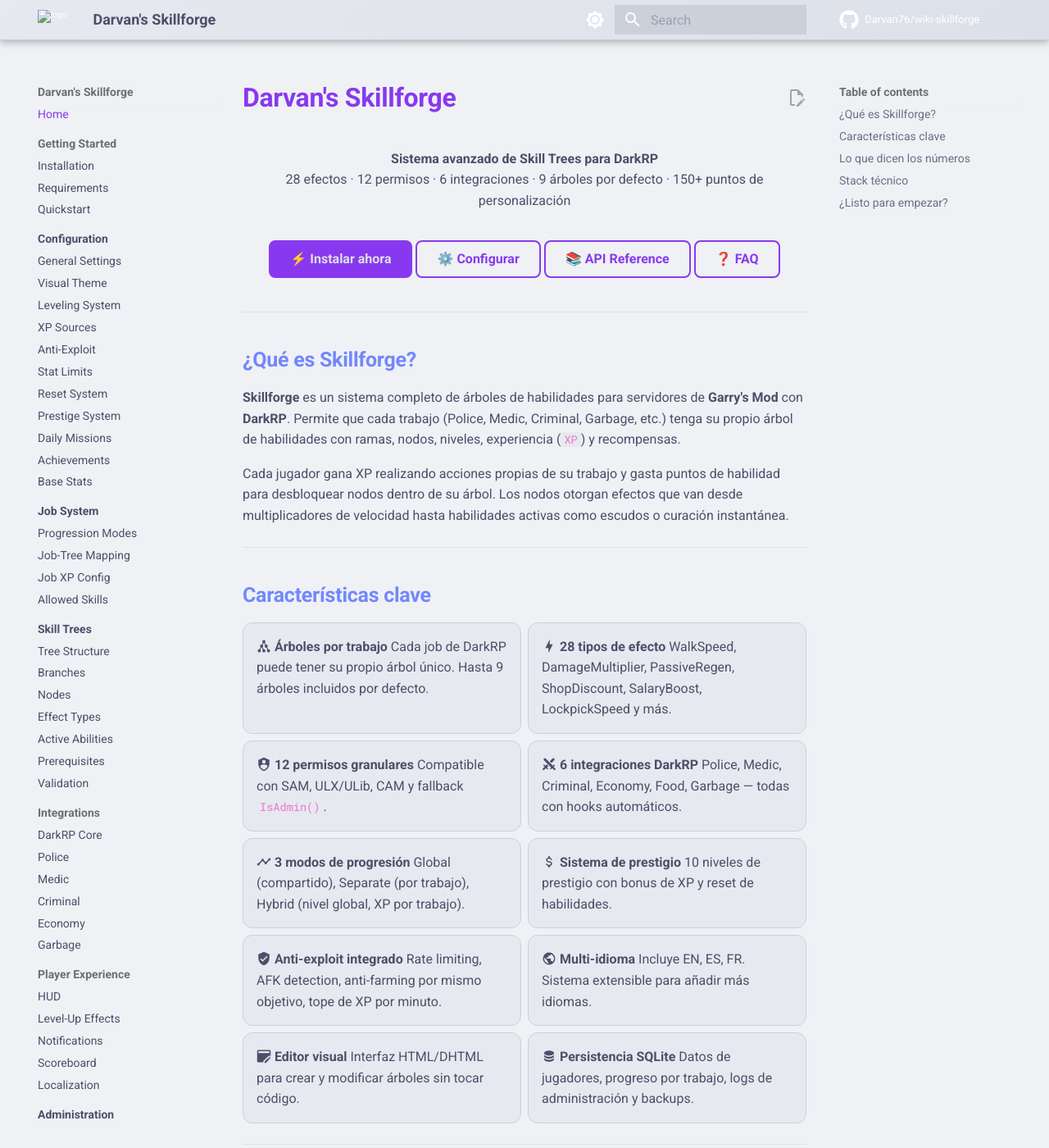
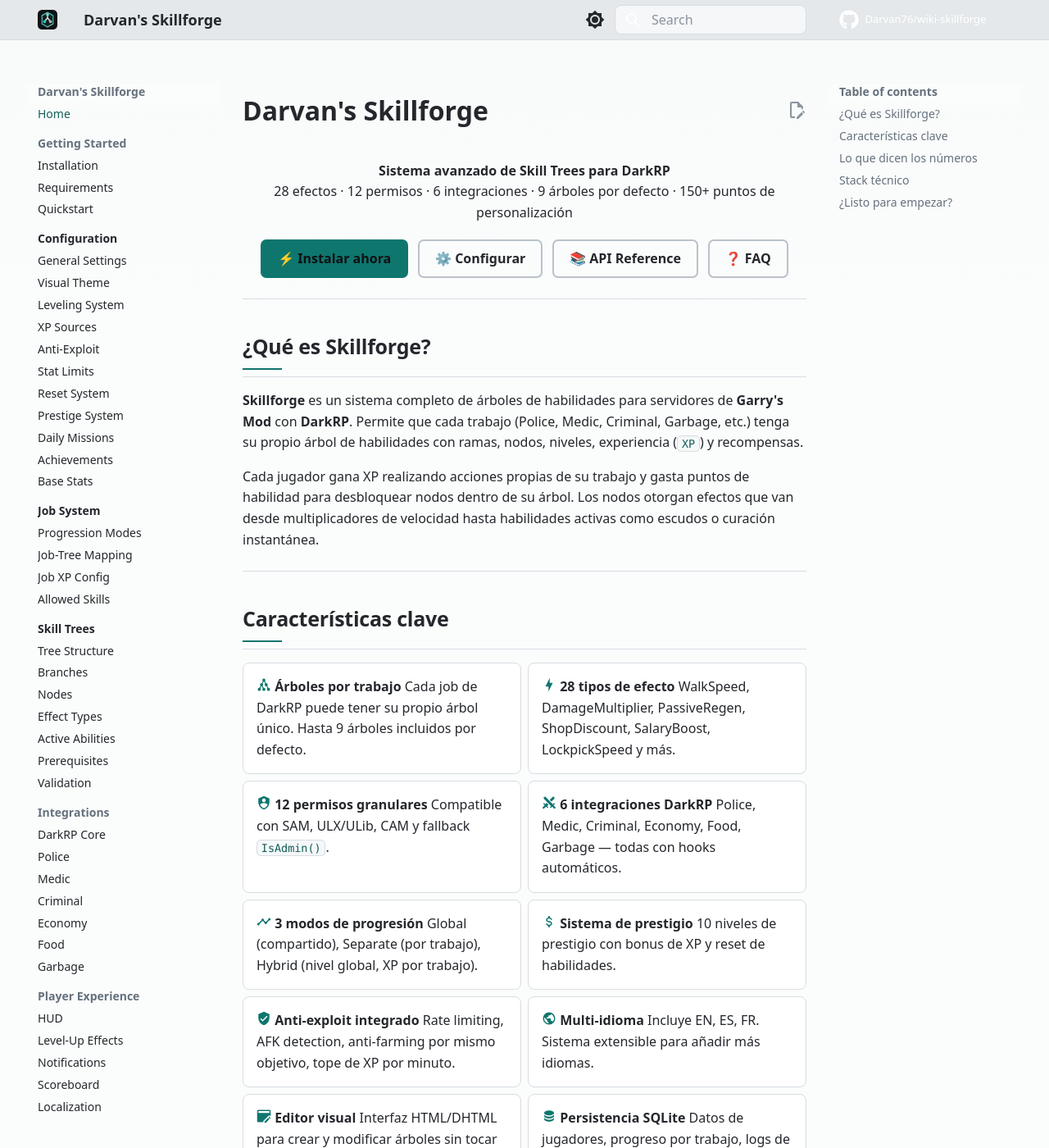
Before and after one commit to Darvan76/wiki-skillforge, an MkDocs documentation site: the page built from docs/index.md, in a window 1280 px wide and 1400 px high. Shown: the whole window at 82% size. Built offline with MkDocs 1.6.1 and Material for MkDocs 9.7.7, drawn with Linux system fonts in a browser that asks for light colours; comment, search, counter and statistics services are not loaded.

Commit message:
Refresh wiki visual theme

```diff
--- a/docs/index.md
+++ b/docs/index.md
@@ -5,12 +5,12 @@
   28 efectos · 12 permisos · 6 integraciones · 9 árboles por defecto · 150+ puntos de personalización
 </p>
 
-<div class="hero-actions" markdown>
-[⚡ Instalar ahora](getting-started/installation.md){ .md-button .md-button--primary }
-[⚙️ Configurar](configuration/index.md){ .md-button }
-[📚 API Reference](developer/api-reference.md){ .md-button }
-[❓ FAQ](faq.md){ .md-button }
-</div>
+<p align="center" class="hero-actions">
+  <a href="https://darvan76.github.io/wiki-skillforge/getting-started/installation/" class="md-button md-button--primary">⚡ Instalar ahora</a>
+  <a href="https://darvan76.github.io/wiki-skillforge/configuration/" class="md-button">⚙️ Configurar</a>
+  <a href="https://darvan76.github.io/wiki-skillforge/developer/api-reference/" class="md-button">📚 API Reference</a>
+  <a href="https://darvan76.github.io/wiki-skillforge/faq/" class="md-button">❓ FAQ</a>
+</p>
 
 ---
 
@@ -90,8 +90,8 @@
 
 Sigue la [guía de instalación](getting-started/installation.md) para instalar Skillforge en tu servidor, o explora la [documentación de configuración](configuration/index.md) para personalizar cada aspecto del sistema.
 
-<div class="hero-actions" markdown>
-[🚀 Comenzar](getting-started/installation.md){ .md-button .md-button--primary }
-[📋 Changelog](changelog.md){ .md-button }
-[🗺️ Roadmap](roadmap.md){ .md-button }
-</div>
+<p align="center" class="hero-actions">
+  <a href="https://darvan76.github.io/wiki-skillforge/getting-started/installation/" class="md-button md-button--primary">🚀 Comenzar</a>
+  <a href="https://darvan76.github.io/wiki-skillforge/changelog/" class="md-button">📋 Changelog</a>
+  <a href="https://darvan76.github.io/wiki-skillforge/roadmap/" class="md-button">🗺️ Roadmap</a>
+</p>
--- a/docs/stylesheets/extra.css
+++ b/docs/stylesheets/extra.css
@@ -1,337 +1,416 @@
 :root {
-  --ctp-mauve: #cba6f7;
-  --ctp-teal: #94e2d5;
-  --ctp-pink: #f5c2e7;
-  --ctp-lavender: #b4befe;
-  --ctp-sapphire: #74c7ec;
-  --ctp-green: #a6e3a1;
-  --ctp-yellow: #f9e2af;
-  --ctp-peach: #fab387;
-  --ctp-red: #f38ba8;
-  --ctp-text: #cdd6f4;
-  --ctp-subtext0: #a6adc8;
-  --ctp-overlay0: #6c7086;
-  --ctp-surface0: #313244;
-  --ctp-surface1: #45475a;
-  --ctp-surface2: #585b70;
-  --ctp-base: #1e1e2e;
-  --ctp-mantle: #181825;
-  --ctp-crust: #11111b;
-}
-
-[data-md-color-scheme="default"] {
-  --ctp-mauve: #8839ef;
-  --ctp-teal: #179299;
-  --ctp-pink: #ea76cb;
-  --ctp-lavender: #7287fd;
-  --ctp-sapphire: #209fb5;
-  --ctp-green: #40a02b;
-  --ctp-yellow: #df8e1d;
-  --ctp-peach: #fe640b;
-  --ctp-red: #d20f39;
-  --ctp-text: #4c4f69;
-  --ctp-subtext0: #6c6f85;
-  --ctp-overlay0: #9ca0b0;
-  --ctp-surface0: #ccd0da;
-  --ctp-surface1: #bcc0cc;
-  --ctp-surface2: #acb0be;
-  --ctp-base: #eff1f5;
-  --ctp-mantle: #e6e9ef;
-  --ctp-crust: #dce0e8;
-}
-
-[data-md-color-scheme="default"] {
-  --md-primary-fg-color: var(--ctp-mauve);
-  --md-accent-fg-color: var(--ctp-teal);
-  --md-typeset-a-color: var(--ctp-teal);
-  --md-default-fg-color: var(--ctp-text);
-  --md-default-bg-color: var(--ctp-base);
-  --md-code-bg-color: var(--ctp-mantle);
-  --md-code-fg-color: var(--ctp-text);
-  --md-footer-bg-color: var(--ctp-crust);
-  --md-footer-bg-color--dark: var(--ctp-crust);
+  --sf-accent: #0f766e;
+  --sf-accent-strong: #115e59;
+  --sf-accent-muted: #ccfbf1;
+  --sf-info: #2563eb;
+  --sf-success: #15803d;
+  --sf-warning: #b45309;
+  --sf-danger: #dc2626;
+  --sf-text: #24272c;
+  --sf-muted: #65717d;
+  --sf-faint: #8a949f;
+  --sf-border: #d7dde3;
+  --sf-border-strong: #b9c2ca;
+  --sf-panel: #ffffff;
+  --sf-panel-muted: #f5f7f8;
+  --sf-surface: #eceff2;
+  --sf-base: #fbfcfc;
+  --sf-rail: #e4e8eb;
+  --sf-inverse: #0f1113;
+  --sf-shadow: 0 14px 36px rgba(15, 17, 19, 0.08);
+  --sf-shadow-soft: 0 8px 20px rgba(15, 17, 19, 0.06);
 }
 
 [data-md-color-scheme="slate"] {
-  --md-primary-fg-color: var(--ctp-mauve);
-  --md-accent-fg-color: var(--ctp-teal);
-  --md-typeset-a-color: var(--ctp-teal);
-  --md-default-fg-color: var(--ctp-text);
-  --md-default-bg-color: var(--ctp-base);
-  --md-code-bg-color: var(--ctp-mantle);
-  --md-code-fg-color: var(--ctp-text);
-  --md-footer-bg-color: var(--ctp-crust);
-  --md-footer-bg-color--dark: var(--ctp-crust);
+  --sf-accent: #23c7b8;
+  --sf-accent-strong: #7dd3c7;
+  --sf-accent-muted: #173f3c;
+  --sf-info: #8fb7ff;
+  --sf-success: #7ad48f;
+  --sf-warning: #f0bf68;
+  --sf-danger: #ff8f9a;
+  --sf-text: #e7e9ec;
+  --sf-muted: #a8b0b9;
+  --sf-faint: #77818b;
+  --sf-border: #2e3338;
+  --sf-border-strong: #434a51;
+  --sf-panel: #181b1f;
+  --sf-panel-muted: #202429;
+  --sf-surface: #15181b;
+  --sf-base: #101214;
+  --sf-rail: #0b0d0f;
+  --sf-inverse: #f7faf9;
+  --sf-shadow: 0 18px 48px rgba(0, 0, 0, 0.32);
+  --sf-shadow-soft: 0 10px 28px rgba(0, 0, 0, 0.24);
+}
+
+[data-md-color-scheme="default"],
+[data-md-color-scheme="slate"] {
+  --md-primary-fg-color: var(--sf-rail);
+  --md-primary-fg-color--light: var(--sf-panel-muted);
+  --md-primary-fg-color--dark: var(--sf-rail);
+  --md-accent-fg-color: var(--sf-accent);
+  --md-typeset-a-color: var(--sf-accent);
+  --md-default-fg-color: var(--sf-text);
+  --md-default-fg-color--light: var(--sf-muted);
+  --md-default-fg-color--lighter: var(--sf-faint);
+  --md-default-bg-color: var(--sf-base);
+  --md-code-bg-color: var(--sf-panel-muted);
+  --md-code-fg-color: var(--sf-text);
+  --md-footer-bg-color: var(--sf-rail);
+  --md-footer-bg-color--dark: var(--sf-rail);
+  --md-text-font: ui-sans-serif, system-ui, -apple-system, BlinkMacSystemFont, "Segoe UI", sans-serif;
+  --md-code-font: "SFMono-Regular", Consolas, "Liberation Mono", monospace;
+}
+
+body {
+  background: var(--sf-base);
 }
 
 .md-header {
-  background: linear-gradient(135deg, var(--ctp-mantle) 0%, var(--ctp-crust) 100%);
-  border-bottom: 1px solid var(--ctp-surface0);
+  background: var(--sf-rail);
+  border-bottom: 1px solid var(--sf-border);
+  box-shadow: none;
+}
+
+.md-header__title,
+.md-header__button,
+.md-header__topic,
+.md-tabs__link {
+  color: var(--sf-text);
+}
+
+.md-header__button:hover,
+.md-header__topic:hover {
+  color: var(--sf-accent-strong);
 }
 
 .md-tabs {
-  background: linear-gradient(135deg, var(--ctp-mantle) 0%, var(--ctp-crust) 100%);
-  border-bottom: 1px solid var(--ctp-surface0);
-}
-
-.md-header__title {
-  color: var(--ctp-text);
+  background: var(--sf-rail);
+  border-bottom: 1px solid var(--sf-border);
 }
 
 .md-tabs__link {
-  color: var(--ctp-subtext0);
+  opacity: 0.72;
 }
 
 .md-tabs__link--active,
 .md-tabs__link:hover {
-  color: var(--ctp-mauve);
+  color: var(--sf-accent-strong);
+  opacity: 1;
+}
+
+.md-main {
+  background:
+    linear-gradient(180deg, color-mix(in srgb, var(--sf-panel-muted) 34%, transparent) 0, transparent 18rem),
+    var(--sf-base);
+}
+
+.md-content__inner {
+  padding-top: 1.35rem;
+}
+
+.md-typeset {
+  color: var(--sf-text);
 }
 
 .md-typeset h1 {
-  color: var(--ctp-mauve);
-  font-weight: 800;
+  color: var(--sf-text);
+  font-weight: 760;
+  letter-spacing: 0;
 }
 
 .md-typeset h2 {
-  color: var(--ctp-lavender);
+  border-bottom: 1px solid var(--sf-border);
+  color: var(--sf-text);
   font-weight: 700;
+  padding-bottom: 0.42rem;
+}
+
+.md-typeset h2::after {
+  background: var(--sf-accent);
+  content: "";
+  display: block;
+  height: 2px;
+  margin-top: 0.42rem;
+  width: 2.4rem;
 }
 
 .md-typeset h3 {
-  color: var(--ctp-subtext0);
-  font-weight: 600;
+  color: var(--sf-muted);
+  font-weight: 650;
+}
+
+.md-typeset hr {
+  border-bottom-color: var(--sf-border);
 }
 
 .md-typeset a {
-  color: var(--ctp-teal);
+  color: var(--sf-accent);
+  text-decoration-color: color-mix(in srgb, var(--sf-accent) 34%, transparent);
+  text-underline-offset: 0.14em;
 }
 
 .md-typeset a:hover {
-  color: var(--ctp-sapphire);
+  color: var(--sf-accent-strong);
+  text-decoration-color: var(--sf-accent-strong);
 }
 
 .md-typeset code {
-  border-radius: 4px;
-  font-size: 0.85em;
-  background-color: var(--ctp-mantle);
-  color: var(--ctp-pink);
+  background-color: var(--sf-panel-muted);
+  border: 1px solid var(--sf-border);
+  border-radius: 5px;
+  color: var(--sf-accent-strong);
+  font-size: 0.84em;
+  padding: 0.12em 0.36em;
+}
+
+.md-typeset pre {
+  background-color: var(--sf-panel-muted);
+  border: 1px solid var(--sf-border);
+  border-radius: 8px;
+  box-shadow: var(--sf-shadow-soft);
 }
 
 .md-typeset pre > code {
-  border-left: 3px solid var(--ctp-mauve);
-  color: var(--ctp-text);
+  border-left: 3px solid var(--sf-accent);
+  color: var(--sf-text);
 }
 
-.md-typeset .admonition {
+.md-typeset .admonition,
+.md-typeset details {
+  background: var(--sf-panel);
+  border-color: var(--sf-border);
   border-radius: 8px;
-  box-shadow: 0 2px 8px rgba(0, 0, 0, 0.15);
+  box-shadow: var(--sf-shadow-soft);
 }
 
 .md-typeset .admonition.note,
 .md-typeset details.note {
-  border-color: var(--ctp-sapphire);
+  border-color: var(--sf-info);
 }
 
 .md-typeset .admonition.note > .admonition-title,
 .md-typeset details.note > summary {
-  background-color: color-mix(in srgb, var(--ctp-sapphire) 15%, transparent);
-  border-color: var(--ctp-sapphire);
-  color: var(--ctp-sapphire);
+  background-color: color-mix(in srgb, var(--sf-info) 14%, transparent);
+  border-color: var(--sf-info);
+  color: var(--sf-info);
 }
 
 .md-typeset .admonition.tip,
 .md-typeset details.tip {
-  border-color: var(--ctp-green);
+  border-color: var(--sf-success);
 }
 
 .md-typeset .admonition.tip > .admonition-title,
 .md-typeset details.tip > summary {
-  background-color: color-mix(in srgb, var(--ctp-green) 15%, transparent);
-  border-color: var(--ctp-green);
-  color: var(--ctp-green);
+  background-color: color-mix(in srgb, var(--sf-success) 14%, transparent);
+  border-color: var(--sf-success);
+  color: var(--sf-success);
 }
 
 .md-typeset .admonition.warning,
 .md-typeset details.warning {
-  border-color: var(--ctp-yellow);
+  border-color: var(--sf-warning);
 }
 
 .md-typeset .admonition.warning > .admonition-title,
 .md-typeset details.warning > summary {
-  background-color: color-mix(in srgb, var(--ctp-yellow) 15%, transparent);
-  border-color: var(--ctp-yellow);
-  color: var(--ctp-yellow);
+  background-color: color-mix(in srgb, var(--sf-warning) 16%, transparent);
+  border-color: var(--sf-warning);
+  color: var(--sf-warning);
 }
 
 .md-typeset .admonition.danger,
 .md-typeset details.danger {
-  border-color: var(--ctp-red);
+  border-color: var(--sf-danger);
 }
 
 .md-typeset .admonition.danger > .admonition-title,
 .md-typeset details.danger > summary {
-  background-color: color-mix(in srgb, var(--ctp-red) 15%, transparent);
-  border-color: var(--ctp-red);
-  color: var(--ctp-red);
+  background-color: color-mix(in srgb, var(--sf-danger) 14%, transparent);
+  border-color: var(--sf-danger);
+  color: var(--sf-danger);
 }
 
 .md-typeset table:not([class]) {
+  background: var(--sf-panel);
+  border: 1px solid var(--sf-border);
   border-radius: 8px;
+  box-shadow: var(--sf-shadow-soft);
   overflow: hidden;
-  box-shadow: 0 2px 8px rgba(0, 0, 0, 0.15);
 }
 
 .md-typeset table:not([class]) th {
-  background-color: var(--ctp-surface0);
-  color: var(--ctp-mauve);
+  background-color: var(--sf-panel-muted);
+  color: var(--sf-text);
   font-weight: 700;
 }
 
 .md-typeset table:not([class]) td {
-  border-top: 1px solid var(--ctp-surface1);
+  border-top: 1px solid var(--sf-border);
 }
 
 .md-typeset table:not([class]) tr:hover {
-  background-color: color-mix(in srgb, var(--ctp-mauve) 5%, transparent);
+  background-color: color-mix(in srgb, var(--sf-accent) 7%, transparent);
 }
 
 .md-typeset .grid.cards > ul > li {
-  border-radius: 12px;
-  border: 1px solid var(--ctp-surface0);
-  background-color: var(--ctp-mantle);
-  transition: transform 0.2s ease, box-shadow 0.2s ease, border-color 0.2s ease;
+  background: var(--sf-panel);
+  border: 1px solid var(--sf-border);
+  border-radius: 8px;
+  box-shadow: none;
+  transition: border-color 0.18s ease, box-shadow 0.18s ease, transform 0.18s ease;
 }
 
 .md-typeset .grid.cards > ul > li:hover {
+  border-color: var(--sf-border-strong);
+  box-shadow: var(--sf-shadow);
   transform: translateY(-2px);
-  box-shadow: 0 8px 24px rgba(0, 0, 0, 0.25);
-  border-color: var(--ctp-surface2);
+}
+
+.md-typeset .grid.cards > ul > li .twemoji {
+  color: var(--sf-accent);
 }
 
 .md-typeset .task-list-control .task-list-indicator::before {
-  background-color: var(--ctp-mauve);
+  background-color: var(--sf-accent);
 }
 
 .md-typeset .md-button {
-  border-radius: 8px;
-  font-weight: 700;
-  padding: 0.5em 1.5em;
-  transition: all 0.2s ease;
+  border-color: var(--sf-border-strong);
+  border-radius: 7px;
+  color: var(--sf-text);
+  font-weight: 680;
+  padding: 0.54em 1.18em;
+  transition: background-color 0.18s ease, border-color 0.18s ease, box-shadow 0.18s ease, color 0.18s ease, transform 0.18s ease;
 }
 
 .md-typeset .md-button--primary {
-  background-color: var(--ctp-mauve);
-  border-color: var(--ctp-mauve);
-  color: var(--ctp-crust) !important;
+  background-color: var(--sf-accent);
+  border-color: var(--sf-accent);
+  color: var(--sf-inverse) !important;
+}
+
+[data-md-color-scheme="slate"] .md-typeset .md-button--primary {
+  color: #08110f !important;
 }
 
 .md-typeset .md-button--primary:hover {
-  background-color: color-mix(in srgb, var(--ctp-mauve) 85%, black);
-  border-color: color-mix(in srgb, var(--ctp-mauve) 85%, black);
+  background-color: var(--sf-accent-strong);
+  border-color: var(--sf-accent-strong);
+  box-shadow: 0 10px 24px color-mix(in srgb, var(--sf-accent) 28%, transparent);
+  color: var(--sf-inverse) !important;
   transform: translateY(-1px);
-  box-shadow: 0 4px 12px color-mix(in srgb, var(--ctp-mauve) 30%, transparent);
+}
+
+[data-md-color-scheme="slate"] .md-typeset .md-button--primary:hover {
+  color: #06100e !important;
 }
 
 .md-typeset .md-button:not(.md-button--primary):hover {
-  border-color: var(--ctp-mauve);
-  color: var(--ctp-mauve);
+  background-color: color-mix(in srgb, var(--sf-accent) 8%, transparent);
+  border-color: var(--sf-accent);
+  color: var(--sf-accent-strong);
 }
 
 .md-nav__link:hover,
-.md-nav__link--active {
-  color: var(--ctp-mauve);
-}
-
+.md-nav__link--active,
 .md-nav__item .md-nav__link--active {
-  color: var(--ctp-mauve);
+  color: var(--sf-accent-strong);
 }
 
 .md-search__form {
+  background-color: var(--sf-panel-muted);
+  border: 1px solid var(--sf-border);
   border-radius: 8px;
+  box-shadow: none;
+}
+
+.md-search__form:hover {
+  border-color: var(--sf-border-strong);
 }
 
 .md-search__input {
-  background-color: var(--ctp-surface0);
-  color: var(--ctp-text);
+  background-color: transparent;
+  color: var(--sf-text);
 }
 
 .md-search__input::placeholder {
-  color: var(--ctp-overlay0);
+  color: var(--sf-faint);
 }
 
 .md-search-result__meta {
-  background-color: var(--ctp-mantle);
-  color: var(--ctp-subtext0);
+  background-color: var(--sf-panel-muted);
+  color: var(--sf-muted);
 }
 
 .pagination__page--current {
-  background-color: var(--ctp-mauve);
-  color: var(--ctp-crust);
+  background-color: var(--sf-accent);
+  color: var(--sf-inverse);
 }
 
 .md-sidebar--secondary .md-nav__link {
-  color: var(--ctp-subtext0);
+  color: var(--sf-muted);
 }
 
 .md-sidebar--secondary .md-nav__link--active {
-  color: var(--ctp-mauve);
-  border-right: 2px solid var(--ctp-mauve);
+  border-right: 2px solid var(--sf-accent);
+  color: var(--sf-accent-strong);
 }
 
 .md-typeset mark {
-  background-color: color-mix(in srgb, var(--ctp-yellow) 40%, transparent);
-  color: var(--ctp-text);
+  background-color: color-mix(in srgb, var(--sf-warning) 28%, transparent);
+  color: var(--sf-text);
 }
 
 .md-footer {
-  background-color: var(--ctp-crust);
-  border-top: 1px solid var(--ctp-surface0);
+  background-color: var(--sf-rail);
+  border-top: 1px solid var(--sf-border);
 }
 
 .md-footer-meta {
-  background-color: var(--ctp-crust);
+  background-color: var(--sf-rail);
 }
 
-.md-footer-copyright {
-  color: var(--ctp-overlay0);
-}
-
+.md-footer-copyright,
 .md-footer-social {
-  color: var(--ctp-overlay0);
+  color: var(--sf-faint);
 }
 
 .md-typeset .tag {
-  border-radius: 4px;
+  border: 1px solid var(--sf-border);
+  border-radius: 5px;
+  font-size: 0.75em;
+  font-weight: 650;
   padding: 0.15em 0.5em;
-  font-size: 0.75em;
-  font-weight: 600;
 }
 
 .md-typeset .tag.purple {
-  background-color: color-mix(in srgb, var(--ctp-mauve) 20%, transparent);
-  color: var(--ctp-mauve);
+  background-color: color-mix(in srgb, var(--sf-accent) 14%, transparent);
+  color: var(--sf-accent-strong);
 }
 
 .md-typeset .tag.green {
-  background-color: color-mix(in srgb, var(--ctp-green) 20%, transparent);
-  color: var(--ctp-green);
+  background-color: color-mix(in srgb, var(--sf-success) 16%, transparent);
+  color: var(--sf-success);
 }
 
 .md-typeset .tag.orange {
-  background-color: color-mix(in srgb, var(--ctp-peach) 20%, transparent);
-  color: var(--ctp-peach);
+  background-color: color-mix(in srgb, var(--sf-warning) 16%, transparent);
+  color: var(--sf-warning);
 }
 
 .md-typeset .tag.blue {
-  background-color: color-mix(in srgb, var(--ctp-sapphire) 20%, transparent);
-  color: var(--ctp-sapphire);
+  background-color: color-mix(in srgb, var(--sf-info) 14%, transparent);
+  color: var(--sf-info);
 }
 
 .md-typeset .hero-actions {
   display: flex;
   flex-wrap: wrap;
+  gap: 0.6rem;
   justify-content: center;
-  gap: 0.6rem;
   margin: 1rem 0;
 }
 
--- a/mkdocs.yml
+++ b/mkdocs.yml
@@ -147,6 +147,7 @@
     - Medic: integrations/medic.md
     - Criminal: integrations/criminal.md
     - Economy: integrations/economy.md
+    - Food: integrations/food.md
     - Garbage: integrations/garbage.md
   - Player Experience:
     - HUD: player-experience/hud.md
```
Also changed, not shown: docs/integrations/food.md (added, +68 -0 lines), docs/assets/images/favicon.svg (added), docs/assets/images/logo.svg (added).
